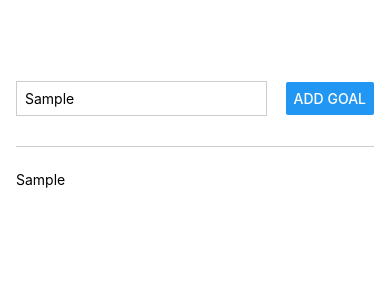
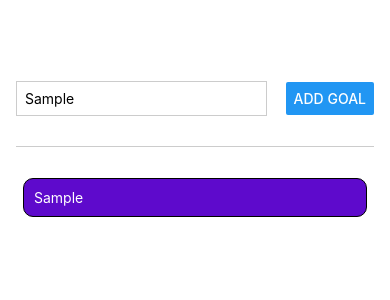
Before and after one commit to SamaanKamal/Simple-List-Of-Goals-React-Native--firstDummyApp, a React Native app: screen / in a window 390 px wide. Both pictures are taken after typing "Sample" into the empty fields and a click on the button "ADD GOAL". Shown: the top 300 px of the page. Built offline with nearby package versions, Linux system fonts and the light colour scheme.

Commit message:
added some style to goals list

```diff
--- a/App.js
+++ b/App.js
@@ -1,5 +1,5 @@
 import { useState } from 'react';
-import { Button, StyleSheet, Text, TextInput, View } from 'react-native';
+import { Button, ScrollView, StyleSheet, Text, TextInput, View } from 'react-native';
 
 export default function App() {
   const [goalsList,setGoalsList] = useState('');
@@ -19,9 +19,13 @@ export default function App() {
         <Button title='Add Goal' onPress={addGoalHandler}/>
       </View>
       <View style={styles.goalsList}>
-        {goals.map((goal)=>(
-          <Text key={goal}>{goal}</Text>
-        ))}
+        <ScrollView >
+          {goals.map((goal)=>(
+            <View style={styles.goalItem} key={goal}>
+              <Text style={styles.goalText}>{goal}</Text>
+            </View>
+          ))}
+        </ScrollView>
       </View>
     </View>
   );
@@ -52,5 +56,18 @@ const styles = StyleSheet.create({
   },
   goalsList:{
     flex:7
+  },
+  goalItem:{
+    borderBottomWidth:1,
+    borderRadius:10,
+    borderRightWidth:1,
+    borderLeftWidth:1,
+    borderTopWidth:1,
+    backgroundColor:"#5e0acc",
+    padding:10,
+    margin:7,
+  },
+  goalText:{
+    color:'white'
   }
 });
```
